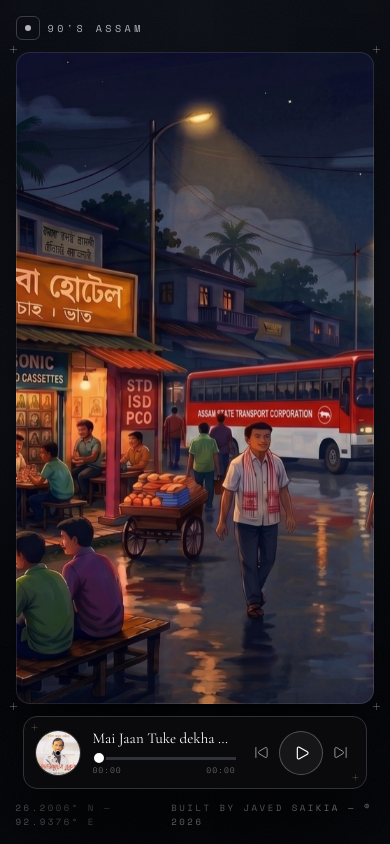
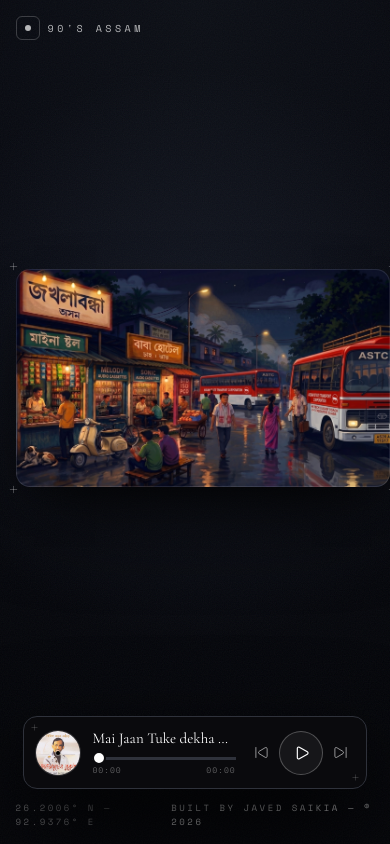
Before and after one commit to javedsaikia/assam90s, a React (Vite) app: page / in a window 390 px wide. Built offline with nearby package versions, Linux system fonts and the light colour scheme.

Commit message:
Show full image on mobile (object-contain) instead of cropping

```diff
--- a/src/App.tsx
+++ b/src/App.tsx
@@ -33,8 +33,8 @@ export default function App() {
           </p>
         </div>
 
-        {/* central image — fills ~80% of the space on mobile, editorial canvas on desktop */}
-        <figure className="relative min-h-0 flex-1 md:mx-auto md:my-auto md:flex-none">
+        {/* central image — whole image always visible, centered, as large as possible */}
+        <figure className="relative mx-auto my-auto w-fit">
           <img
             src="/cover.jpg"
             srcSet="/cover-mobile.jpg 1600w, /cover.jpg 2528w"
@@ -42,7 +42,7 @@ export default function App() {
             alt="A cinematic scene — press the record below to play"
             fetchPriority="high"
             draggable={false}
-            className="absolute inset-0 h-full w-full select-none rounded-xl object-cover shadow-[0_45px_90px_-25px_rgba(0,0,0,0.8),0_18px_40px_-18px_rgba(0,0,0,0.6)] md:static md:block md:h-auto md:max-h-[74svh] md:w-auto md:max-w-[96vw] md:object-contain"
+            className="block h-auto max-h-[74svh] w-auto max-w-[96vw] select-none rounded-xl object-contain shadow-[0_45px_90px_-25px_rgba(0,0,0,0.8),0_18px_40px_-18px_rgba(0,0,0,0.6)]"
           />
           {/* hairline frame */}
           <div className="pointer-events-none absolute inset-0 rounded-xl ring-1 ring-inset ring-white/10" />
```
